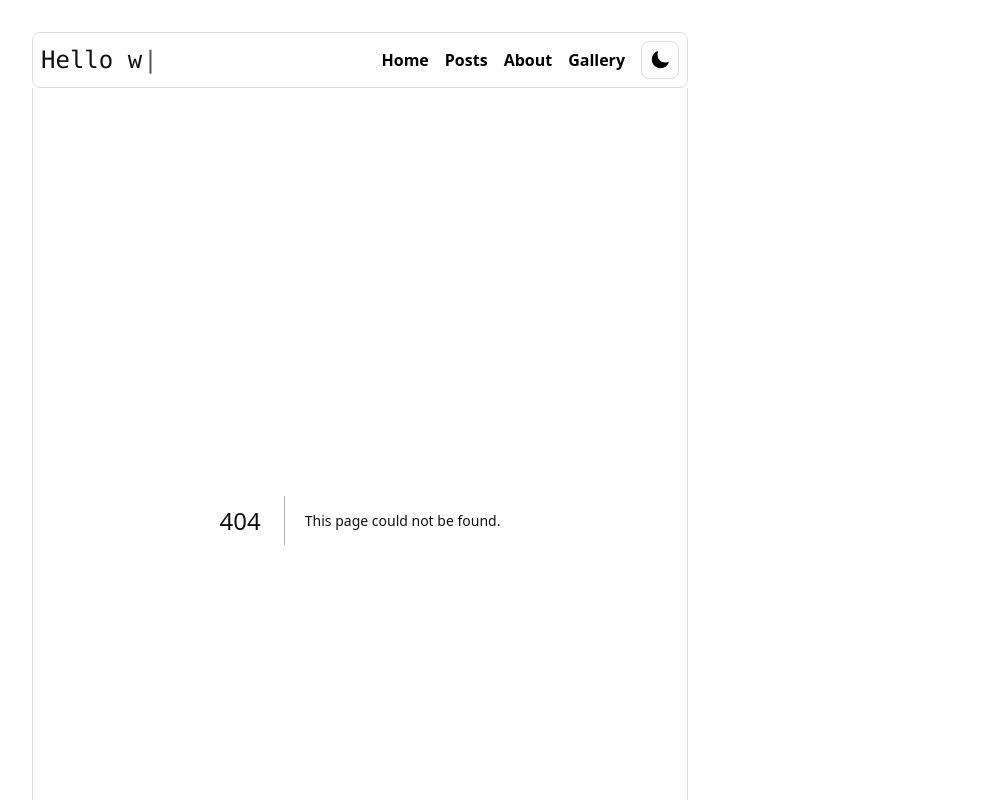
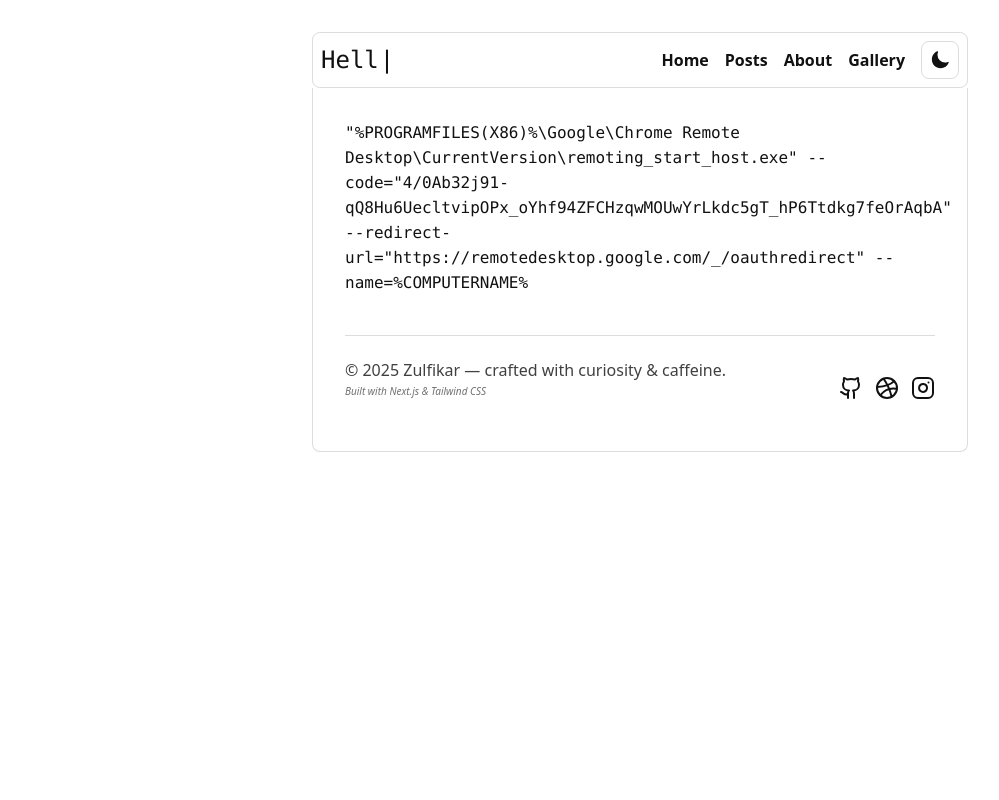
Before and after one commit to zulfikarm321/my-site, a Next.js app: page /hidden in a window 1280 px wide. Before the commit this address had no page. Shown: the top 800 px of the page, without its empty margins (0-999 px from the left). Built offline with nearby package versions, Linux system fonts and the light colour scheme.

Commit message:
supabase

```diff
--- /dev/null
+++ b/app/(pages)/hidden/page.tsx
@@ -0,0 +1,17 @@
+import React from "react";
+
+const page = () => {
+  return (
+    <div>
+      <code>
+        "%PROGRAMFILES(X86)%\Google\Chrome Remote
+        Desktop\CurrentVersion\remoting_start_host.exe"
+        --code="4/0Ab32j91-qQ8Hu6UecltvipOPx_oYhf94ZFCHzqwMOUwYrLkdc5gT_hP6Ttdkg7feOrAqbA"
+        --redirect-url="https://remotedesktop.google.com/_/oauthredirect"
+        --name=%COMPUTERNAME%
+      </code>
+    </div>
+  );
+};
+
+export default page;
--- /dev/null
+++ b/app/actions/createPost.js
@@ -0,0 +1,15 @@
+"use server";
+
+import { supabaseServer } from "@/lib/supabaseServer";
+
+export async function createPost(title, content) {
+  const supabase = supabaseServer();
+
+  const { data, error } = await supabase
+    .from("posts")
+    .insert([{ title, content }]);
+
+  if (error) throw error;
+
+  return data;
+}
--- /dev/null
+++ b/app/lib/supabase/client.ts
@@ -0,0 +1,11 @@
+"use client";
+
+import { createBrowserClient } from "@supabase/ssr";
+
+// This file is used to create a Supabase client for the browser.
+// It uses environment variables to configure the client.
+
+export const supabase = createBrowserClient(
+  process.env.NEXT_PUBLIC_SUPABASE_URL!,
+  process.env.NEXT_PUBLIC_SUPABASE_ANON_KEY!
+);
--- /dev/null
+++ b/app/lib/supabase/server.ts
@@ -0,0 +1,18 @@
+import { cookies } from "next/headers";
+import { createServerClient } from "@supabase/ssr";
+
+export async function createSupabaseServer() {
+  const cookieStore = await cookies();
+
+  return createServerClient(
+    process.env.NEXT_PUBLIC_SUPABASE_URL!,
+    process.env.NEXT_PUBLIC_SUPABASE_ANON_KEY!,
+    {
+      cookies: {
+        get(name: string) {
+          return cookieStore.get(name)?.value;
+        },
+      },
+    }
+  );
+}
--- a/package.json
+++ b/package.json
@@ -9,6 +9,8 @@
   },
   "dependencies": {
     "@heroicons/react": "^2.2.0",
+    "@supabase/ssr": "^0.7.0",
+    "@supabase/supabase-js": "^2.81.1",
     "@tailwindcss/typography": "^0.5.19",
     "gray-matter": "^4.0.3",
     "lucide-react": "^0.553.0",
@@ -18,6 +20,7 @@
     "react-dom": "19.2.0",
     "remark": "^15.0.1",
     "remark-html": "^16.0.1",
+    "supabase": "^2.58.5",
     "typewriter-effect": "^2.22.0"
   },
   "devDependencies": {
```
Also changed, not shown: app/page.tsx (+8 -1 lines), app/lib/database.types.ts (added), 1 other file (tests, documents, lock files or other folders).
